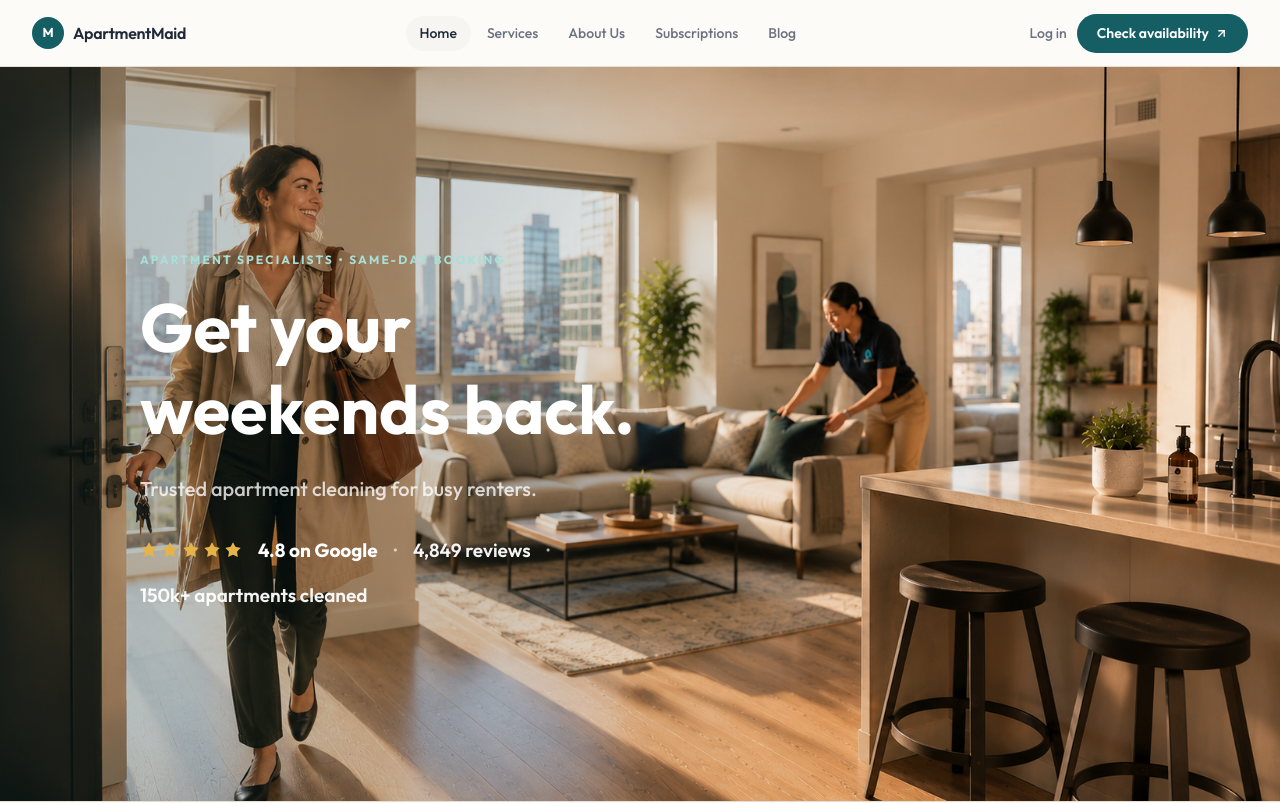
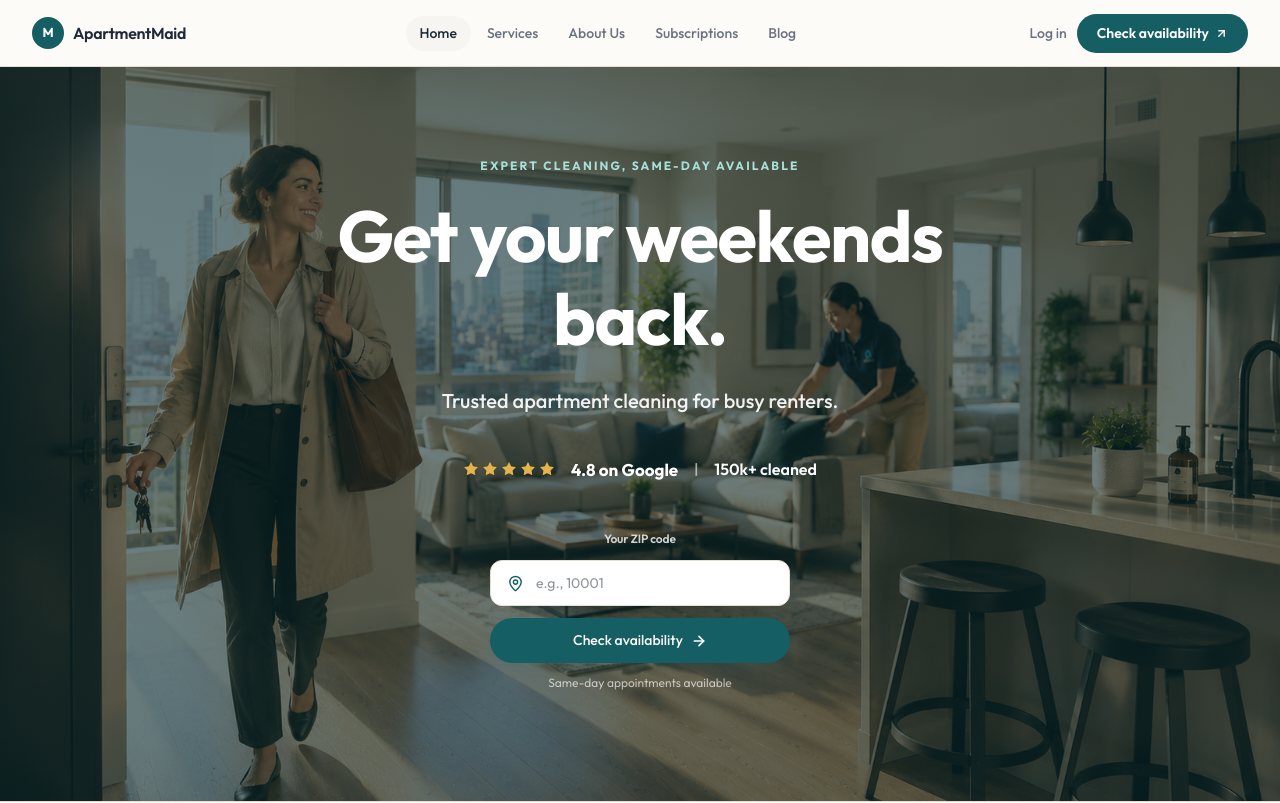
Before and after one commit to anstond/maid-web-design, a Next.js app: page / in a window 1280 px wide. Shown: the top 803 px of the page. Built offline with nearby package versions, Linux system fonts and the light colour scheme.

Commit message:
feat: redesign hero section with centered layout and zip code availability input

```diff
--- a/src/app/page.tsx
+++ b/src/app/page.tsx
@@ -1,3 +1,5 @@
+"use client";
+
 import {
   ArrowRight,
   Star,
@@ -5,11 +7,13 @@ import {
   Check,
   Phone,
   Mail,
+  MapPin,
 } from "lucide-react";
 import Image from "next/image";
 import Link from "next/link";
 import QuoteGenerator from "@/components/QuoteGenerator";
 import HeroBookingCard from "@/components/HeroBookingCard";
+import { useState } from "react";
 
 const heroStyles = `
   @keyframes fadeInUp {
@@ -310,9 +314,11 @@ export default function Home() {
         background: T.ink,
         boxSizing: "border-box",
         minHeight: "calc(100svh - 66px)",
-        padding: "24px 20px 32px",
+        padding: "60px 20px 80px",
         display: "flex",
+        flexDirection: "column",
         alignItems: "center",
+        justifyContent: "center",
         position: "relative",
         overflow: "hidden",
       }}>
@@ -326,21 +332,18 @@ export default function Home() {
             sizes="100vw"
             style={{ objectFit: "cover", objectPosition: "center" }}
           />
-          {/* Gradient overlay for text contrast */}
+          {/* Uniform overlay for text contrast */}
           <div
             style={{
               position: "absolute",
               inset: 0,
-              background: "linear-gradient(90deg, rgba(8,43,48,0.32) 0%, rgba(8,43,48,0.18) 35%, rgba(8,43,48,0.04) 60%, rgba(8,43,48,0.00) 85%)",
+              background: "linear-gradient(180deg, rgba(8,43,48,0.62) 0%, rgba(8,43,48,0.58) 50%, rgba(8,43,48,0.62) 100%)",
             }}
           />
         </div>
 
-        {/* Main content wrapper */}
-        <div style={{ maxWidth: 1200, margin: "0 auto", width: "100%", position: "relative", zIndex: 1 }}>
-
-          {/* Left-side content */}
-          <div style={{ maxWidth: 580, marginLeft: "100px" }}>
+        {/* Centered content wrapper */}
+        <div style={{ maxWidth: 700, width: "100%", position: "relative", zIndex: 1, textAlign: "center" }}>
           {/* Eyebrow */}
           <p className="hero-eyebrow" style={{
             fontSize: 12,
@@ -348,69 +351,50 @@ export default function Home() {
             color: "#A7E0D8",
             letterSpacing: "0.18em",
             textTransform: "uppercase",
-              marginBottom: 18,
+            marginBottom: 20,
           }}>
-              Apartment Specialists • Same-Day Booking
+            Expert Cleaning, Same-Day Available
           </p>
 
           {/* Headline */}
           <h1 className="hero-headline" style={{
-              fontSize: "clamp(48px, 5.5vw, 68px)",
+            fontSize: "clamp(48px, 6vw, 72px)",
             fontWeight: 700,
-              lineHeight: "1.2",
+            lineHeight: "1.15",
             color: T.onPrimary,
             margin: "0 0 24px",
+            letterSpacing: "-0.02em",
           }}>
-              Get your weekends back.
+            Get your <span style={{ fontWeight: 700 }}>weekends</span> back.
           </h1>
 
           {/* Sub-headline — trust-focused */}
           <p className="hero-subtext" style={{
             fontSize: 20,
             fontWeight: 500,
-              lineHeight: "30px",
-              color: "rgba(255,255,255,0.78)",
-              margin: 0,
-              maxWidth: 520,
-              marginBottom: 32,
+            lineHeight: "32px",
+            color: "rgba(255,255,255,0.92)",
+            margin: "0 0 40px",
+            maxWidth: "100%",
           }}>
             Trusted apartment cleaning for busy renters.
           </p>
 
           {/* Trust row — prominent social proof */}
-            <div className="hero-proof" style={{ marginBottom: 0 }}>
-              <div style={{ display: "flex", alignItems: "center", gap: 16, flexWrap: "wrap", fontSize: 19, fontWeight: 600, color: "rgba(255,255,255,0.95)" }}>
+          <div className="hero-proof" style={{ marginBottom: 48, display: "flex", alignItems: "center", justifyContent: "center", gap: 16, flexWrap: "wrap", fontSize: 17, fontWeight: 600, color: "rgba(255,255,255,0.98)" }}>
             <div style={{ display: "flex", gap: 3, color: "#E4B44B" }} aria-label="Rated 4.8 out of 5 stars">
-                  {[1, 2, 3, 4, 5].map((star) => <Star key={star} size={18} fill="currentColor" strokeWidth={0} />)}
+              {[1, 2, 3, 4, 5].map((star) => <Star key={star} size={16} fill="currentColor" strokeWidth={0} />)}
             </div>
             <span style={{ fontWeight: 700, color: T.onPrimary }}>4.8 on Google</span>
-                <span style={{ color: "rgba(255,255,255,0.65)" }}>·</span>
-                <span>4,849 reviews</span>
-                <span style={{ color: "rgba(255,255,255,0.65)" }}>·</span>
-                <span>150k+ apartments cleaned</span>
-              </div>
-            </div>
+            <span style={{ color: "rgba(255,255,255,0.60)", fontSize: 14 }}>|</span>
+            <span style={{ fontSize: 16 }}>150k+ cleaned</span>
           </div>
 
-          {/* Floating card on far right — breathes space for story */}
-          <div className="hidden lg:block hero-card" style={{
-            position: "absolute",
-            top: "38%",
-            right: "-3%",
-            width: 450,
-            transform: "translateY(-50%)",
-            zIndex: 10,
-          }}>
-            <HeroBookingCard />
-          </div>
-
-          {/* Mobile card - stacks below */}
-          <div className="lg:hidden" style={{ marginTop: 28 }}>
-            <HeroBookingCard />
-          </div>
-
+          {/* Check Price Input — hero CTA */}
+          <HeroPriceInput T={T} MapPin={MapPin} ArrowRight={ArrowRight} />
         </div>
       </section>
+
 
       {/* ── Partner logo strip ────────────────────────────────────────────── */}
       <section style={{ borderTop: `1px solid ${T.border}`, borderBottom: `1px solid ${T.border}`, padding: "28px 32px" }}>
@@ -1244,3 +1228,106 @@ export default function Home() {
     </div>
   );
 }
+
+function HeroPriceInput({ T, MapPin, ArrowRight }: any) {
+  const [zip, setZip] = useState("");
+
+  return (
+    <div style={{
+      display: "flex",
+      flexDirection: "column",
+      gap: 12,
+      width: "100%",
+      maxWidth: "300px",
+      margin: "0 auto",
+    }}>
+      {/* Label */}
+      <label htmlFor="hero-zip-input" style={{
+        fontSize: 12,
+        fontWeight: 600,
+        color: "rgba(255,255,255,0.80)",
+        letterSpacing: "-0.01em",
+      }}>
+        Your ZIP code
+      </label>
+
+      {/* Input container */}
+      <div style={{
+        display: "flex",
+        alignItems: "center",
+        gap: 12,
+        background: T.surface,
+        border: `1.5px solid ${T.border}`,
+        borderRadius: 12,
+        padding: "0 16px",
+        transition: "border-color 0.2s, box-shadow 0.2s",
+      }}>
+        <MapPin size={17} strokeWidth={2} style={{ color: T.primary, flexShrink: 0 }} />
+        <input
+          id="hero-zip-input"
+          type="text"
+          placeholder="e.g., 10001"
+          value={zip}
+          onChange={(e) => setZip(e.target.value)}
+          style={{
+            flex: 1,
+            height: 44,
+            border: "none",
+            background: "transparent",
+            fontSize: 14,
+            color: T.ink,
+            outline: "none",
+            fontFamily: "inherit",
+          }}
+        />
+      </div>
+
+      {/* CTA Button */}
+      <button style={{
+        display: "flex",
+        alignItems: "center",
+        justifyContent: "center",
+        gap: 8,
+        width: "100%",
+        background: T.primary,
+        color: T.onPrimary,
+        border: "none",
+        borderRadius: 999,
+        fontSize: 14,
+        fontWeight: 500,
+        padding: "12px 28px",
+        cursor: "pointer",
+        transition: "all 0.2s ease",
+        boxShadow: "0 4px 12px rgba(21,94,99,0.15)",
+      }}
+      onMouseEnter={(e) => {
+        (e.currentTarget as HTMLButtonElement).style.opacity = "0.95";
+        (e.currentTarget as HTMLButtonElement).style.boxShadow = "0 8px 24px rgba(21,94,99,0.25)";
+      }}
+      onMouseLeave={(e) => {
+        (e.currentTarget as HTMLButtonElement).style.opacity = "1";
+        (e.currentTarget as HTMLButtonElement).style.boxShadow = "0 4px 12px rgba(21,94,99,0.15)";
+      }}
+      onMouseDown={(e) => {
+        (e.currentTarget as HTMLButtonElement).style.transform = "scale(0.98)";
+      }}
+      onMouseUp={(e) => {
+        (e.currentTarget as HTMLButtonElement).style.transform = "scale(1)";
+      }}>
+        Check availability
+        <ArrowRight size={16} strokeWidth={2.5} />
+      </button>
+
+      {/* Helper text */}
+      <p style={{
+        fontSize: 12,
+        color: "rgba(255,255,255,0.65)",
+        lineHeight: "16px",
+        margin: 0,
+        textAlign: "center",
+      }}>
+        Same-day appointments available
+      </p>
+    </div>
+  );
+}
```
Lines whose indentation alone changed are shown as unchanged.
